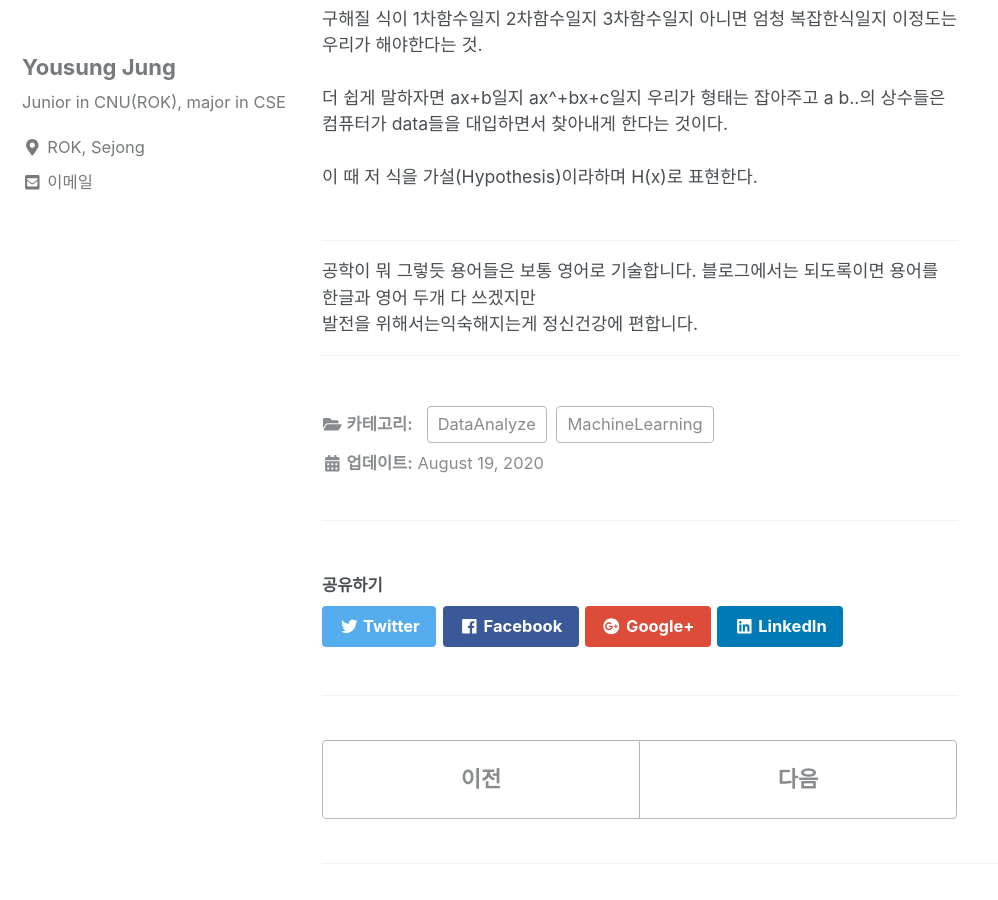
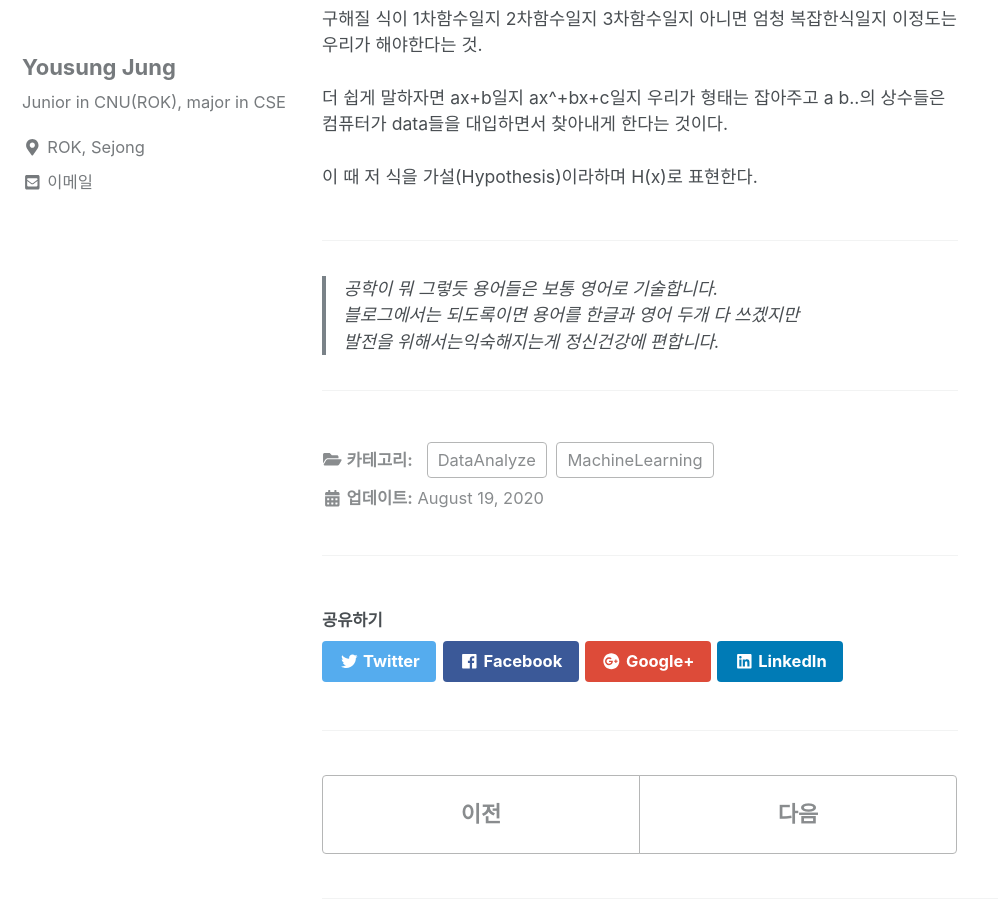
Before and after one commit to can019/can019.github.io, a Jekyll site: the page built from _posts/2020-08-18-KAIST-AI-1.md, in a window 1280 px wide and 900 px high, scrolled down 1751 px. Shown: the whole window, without its empty margins (0-998 px from the left). Built offline with Jekyll 4.4.1, drawn with Linux system fonts in a browser that asks for light colours; nearby versions of some CDN libraries.

Commit message:
들여쓰기

```diff
--- a/_posts/2020-08-18-KAIST-AI-1.md
+++ b/_posts/2020-08-18-KAIST-AI-1.md
@@ -13,9 +13,9 @@ categories: MachineLearning DataAnalyze
 크게 지도학습, 비지도 학습, 강화학습 3가지로 분류됩니다.<br/><br/>
 <i style = "font-size : 0.9em">강화학습은 지도학습의 하위 개념으로 보아 지도학습, 비지도학습 2개의 분류로 보기도 합니다.</i>
 </p>
-<p>
+
 <h3 style = "font-size :1.2em"> 1. 지도학습</h3><br/>
-
+<p style = "margin-left : 50px">
 <b>data와 label을 모두 제공하여 학습시킨다.</b><br/><br/>
 
 x값과 y값을 모두 제공. 이 때 x는 data, y는 label이라 합니다.<br/><br/>
@@ -54,7 +54,8 @@ data가 주어졌을 때 data를 구분하는 하나의 식을 만들어 내고,
 <p>
 </p>
 <hr/>
-공학이 뭐 그렇듯 용어들은 보통 영어로 기술합니다. 블로그에서는 되도록이면 용어를 한글과 영어 두개 다 쓰겠지만<br/>
-발전을 위해서는익숙해지는게 정신건강에 편합니다.
+<blockquote> 공학이 뭐 그렇듯 용어들은 보통 영어로 기술합니다.<br/>
+ 블로그에서는 되도록이면 용어를 한글과 영어 두개 다 쓰겠지만<br/>
+발전을 위해서는익숙해지는게 정신건강에 편합니다.</blockquote>
 <hr/>
 <div/>
```
